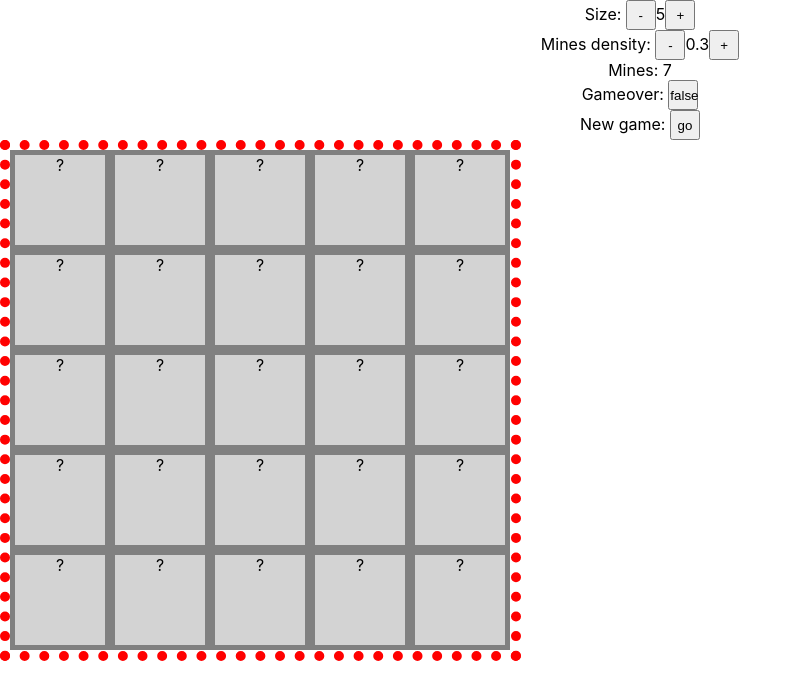
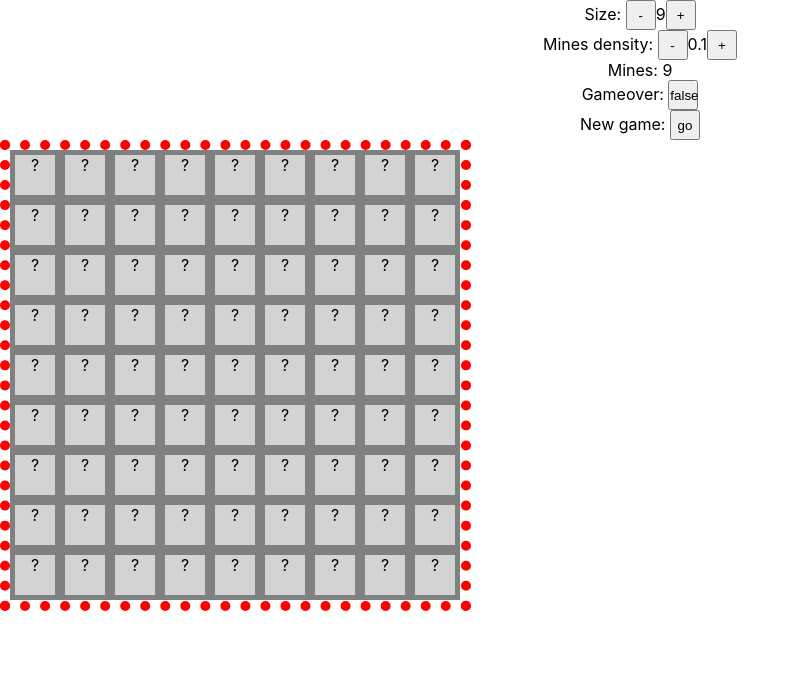
Before and after one commit to tomviner/coding-exercises, a React (Create React App) app in the folder projects/minesweeper/: page / in a window 1280 px wide. Shown: the top 700 px of the page, without its empty margins (0-802 px from the left). Built offline with nearby package versions, Linux system fonts and the light colour scheme.

Commit message:
start refactor

```diff
--- a/projects/minesweeper/src/components/board.js
+++ b/projects/minesweeper/src/components/board.js
@@ -1,27 +1,32 @@
 import React from 'react';
 
 import { range2d } from '../utils/utils';
+import { cellSize } from '../utils/constants';
 import Cell from './cell';
 import './board.css';
 
 function Board(props) {
-  const { width, height, maps, isGameOver, setIsGameOver } = props;
-
-  // const [hideGrid, setHideGrid] = useState(null);
+  const { width, height, maps, revealer, isGameOver, setIsGameOver } = props;
 
   const cells = range2d(width, height).map(z => {
+
+    let setIsRevealed = z => {
+      revealer.setRevealed(z);
+    }
     return (
       <Cell
         isMine={maps.mines[z]}
         mineCount={maps.counts[z]}
+        isRevealed={revealer.isRevealed[z]}
+        setIsRevealed={setIsRevealed}
         isGameOver={isGameOver}
         setIsGameOver={setIsGameOver}
         key={z}
       />
     );
   });
-  const widthPx = 100 * width + 1;
-  const heightPx = 100 * height + 1;
+  const widthPx = cellSize * width + 1;
+  const heightPx = cellSize * height + 1;
   const style = { width: widthPx, height: heightPx };
   return (
     <div className="board" style={style}>
--- a/projects/minesweeper/src/components/cell.css
+++ b/projects/minesweeper/src/components/cell.css
@@ -1,6 +1,5 @@
 .cell {
-    width: 100px;
-    height: 100px;
+    height: 100%;
     float: left;
     box-sizing: border-box;
     border: 5px solid grey;
--- a/projects/minesweeper/src/components/cell.js
+++ b/projects/minesweeper/src/components/cell.js
@@ -1,11 +1,19 @@
 import React, { useState } from 'react';
 import { getClsNames } from '../utils/utils';
+import { cellSize } from '../utils/constants';
 import './cell.css';
 
 function Cell(props) {
-  const { isMine, mineCount, isGameOver, setIsGameOver } = props;
+  const {
+    isMine,
+    mineCount,
+    isRevealed,
+    setIsRevealed,
+    isGameOver,
+    setIsGameOver,
+  } = props;
 
-  const [isRevealed, setIsRevealed] = useState(false);
+  // const [isRevealed, setIsRevealed] = useState(false);
   const [isFlagged, setIsFlagged] = useState(false);
 
   const onClick = e => {
@@ -23,7 +31,9 @@ function Cell(props) {
     e.preventDefault();
   };
 
-  let content, correct = false, incorrect = false;
+  let content,
+    correct = false,
+    incorrect = false;
 
   if (isRevealed || isGameOver) {
     content = isMine ? '💣' : mineCount;
@@ -35,10 +45,16 @@ function Cell(props) {
     content = isFlagged ? '🚩' : '?';
   }
 
-  const classNames = getClsNames({ isRevealed, correct, incorrect }, 'cell')
+  const classNames = getClsNames({ isRevealed, correct, incorrect }, 'cell');
+  const style = { width: cellSize, height: cellSize };
 
   return (
-    <div className={classNames} onClick={onClick} onContextMenu={onRightClick}>
+    <div
+      className={classNames}
+      onClick={onClick}
+      onContextMenu={onRightClick}
+      style={style}
+    >
       {content}
     </div>
   );
--- a/projects/minesweeper/src/components/game.js
+++ b/projects/minesweeper/src/components/game.js
@@ -1,26 +1,26 @@
 import React, { useState, useEffect } from 'react';
 
 import Board from './board';
-import { generate } from '../logic/minefield';
+import { generateField, Revealer } from '../logic/minefield';
 import { sum } from '../utils/utils';
 import './game.css';
 
 function Game(props) {
-  const [width, setWidth] = useState(5);
+  const [width, setWidth] = useState(9);
   const [isGameOver, setIsGameOver] = useState(false);
-  const [mineProb, setMineProb] = useState(0.3);
+  const [mineProb, setMineProb] = useState(0.1);
 
   const height = width;
 
-  const createNewMaps = () => generate(width, height, mineProb);
+  const createNewMaps = () => generateField(width, height, mineProb);
   const [maps, setMaps] = useState(createNewMaps);
 
-  useEffect(
-    () => {
-      setMaps(generate(width, height, mineProb));
-    },
-    [width, height, mineProb],
-  );
+  const revealer = new Revealer(width, height);
+  // const [revealer, setRevealMap] = useState(revealer);
+
+  useEffect(() => {
+    setMaps(generateField(width, height, mineProb));
+  }, [width, height, mineProb]);
 
   const gameOverButton = e => {
     setIsGameOver(!isGameOver);
@@ -36,7 +36,7 @@ function Game(props) {
     }
   };
 
-  const roundToTenth = n => Math.round(10 * n) / 10
+  const roundToTenth = n => Math.round(10 * n) / 10;
 
   const mineProbDecButton = e => {
     setMineProb(Math.max(roundToTenth(mineProb - 0.1), 0));
@@ -49,39 +49,33 @@ function Game(props) {
   const newGameButton = e => {
     setIsGameOver(false);
     setMaps(createNewMaps);
-  }
-
+  };
 
   return (
     <div>
       <div>
-        Size:{' '}
-        <button onClick={widthDecButton}>-</button>
+        Size: <button onClick={widthDecButton}>-</button>
         {width}
         <button onClick={widthIncButton}>+</button>
       </div>
       <div>
-        Mines density:{' '}
-        <button onClick={mineProbDecButton}>-</button>
+        Mines density: <button onClick={mineProbDecButton}>-</button>
         {mineProb}
         <button onClick={mineProbIncButton}>+</button>
       </div>
-      <div>
-        Mines:{' '}
-        {sum(Object.values(maps.mines))}
-      </div>
+      <div>Mines: {sum(Object.values(maps.mines))}</div>
       <div>
         Gameover:{' '}
         <button onClick={gameOverButton}>{isGameOver.toString()}</button>
       </div>
       <div>
-        New game:{' '}
-        <button onClick={newGameButton}>go</button>
+        New game: <button onClick={newGameButton}>go</button>
       </div>
       <Board
         width={width}
         height={height}
         maps={maps}
+        revealer={revealer}
         isGameOver={isGameOver}
         setIsGameOver={setIsGameOver}
       />
--- a/projects/minesweeper/src/logic/minefield.js
+++ b/projects/minesweeper/src/logic/minefield.js
@@ -1,6 +1,6 @@
 import { range2d, rand, sum } from '../utils/utils';
 
-export const generate = (width, height, mineProb) => {
+export const generateField = (width, height, mineProb) => {
   // cast Array keys to Strings
   const mineMap = {};
   const countMap = {};
@@ -31,3 +31,19 @@ export const generate = (width, height, mineProb) => {
     counts: countMap,
   };
 };
+
+export class Revealer {
+  constructor(height, width) {
+    const coords = range2d(width, height);
+
+    this._map = Object.fromEntries(coords.map(z => [z, false]));
+  }
+
+  isRevealed(z) {
+    return this._map[z];
+  }
+
+  setRevealed(z, bool = true) {
+    this._map[z] = bool;
+  }
+}
--- /dev/null
+++ b/projects/minesweeper/src/utils/constants.js
@@ -0,0 +1 @@
+export const cellSize = 50;
```
Also changed, not shown: 2 other files (tests, documents, lock files or other folders).
